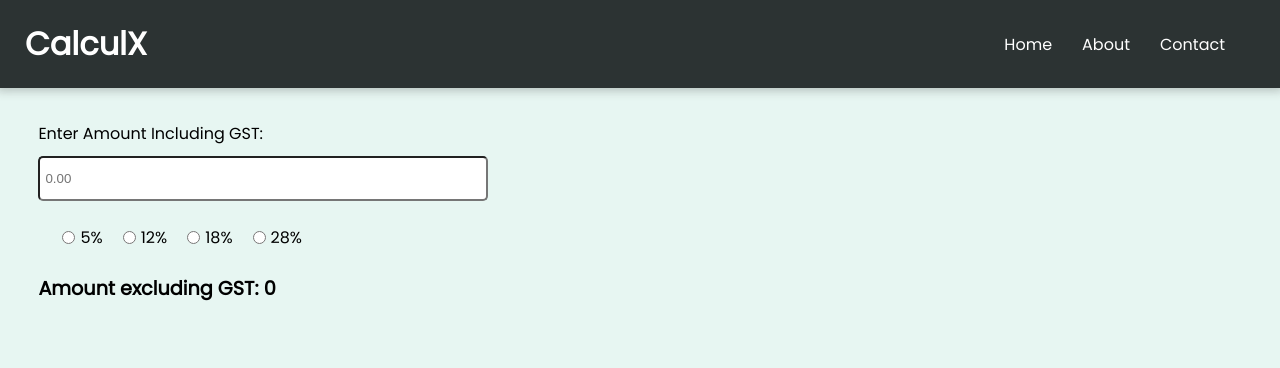
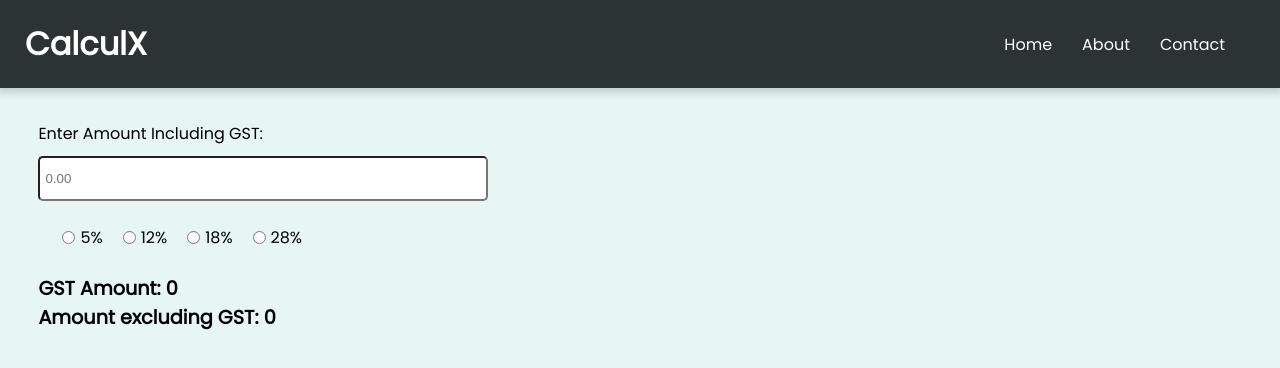
Before and after one commit to iAnishVijay/calculx, a React (Create React App) app: page / in a window 1280 px wide. Shown: the top 368 px of the page. Built offline with nearby package versions, Linux system fonts and the light colour scheme.

Commit message:
added gst amount display option

```diff
--- a/src/components/Main.jsx
+++ b/src/components/Main.jsx
@@ -4,7 +4,10 @@ import RadioButton from "./RadioButton";
 import { calculateGst, truncToTwo } from "../util/calculate";
 
 export default function Main() {
-    const [result, setResult] = useState();
+    const [result, setResult] = useState( {
+        gstAmount: 0,
+        excludingGst: 0
+    });
     const [inputs, setInputs] = useState(
         {
             price: 0,
@@ -29,7 +32,11 @@ export default function Main() {
     ));
     React.useEffect(() => {
         var gstExclusivePrice = calculateGst(inputs.price, parseInt(inputs.gstRate));
-        setResult(truncToTwo(gstExclusivePrice, 2));
+        setResult((prev) => ({
+            ...prev,
+            gstAmount: truncToTwo(inputs.price - gstExclusivePrice, 3),
+            excludingGst: truncToTwo(gstExclusivePrice, 3)
+        }));
     }, [inputs.price, inputs.gstRate]);
 
     return (
@@ -42,7 +49,8 @@ export default function Main() {
             <div className="gst-buttons flex-space-btw">
                 {gstButtons}
             </div>
-            <p className="gst-result">Amount excluding GST: {inputs.gstRate && result}</p>
+            <p className="gst-result">GST Amount: {inputs.gstRate && result.gstAmount}</p>
+            <p className="gst-result">Amount excluding GST: {inputs.gstRate && result.excludingGst}</p>
         </main>
     )
 }
```
